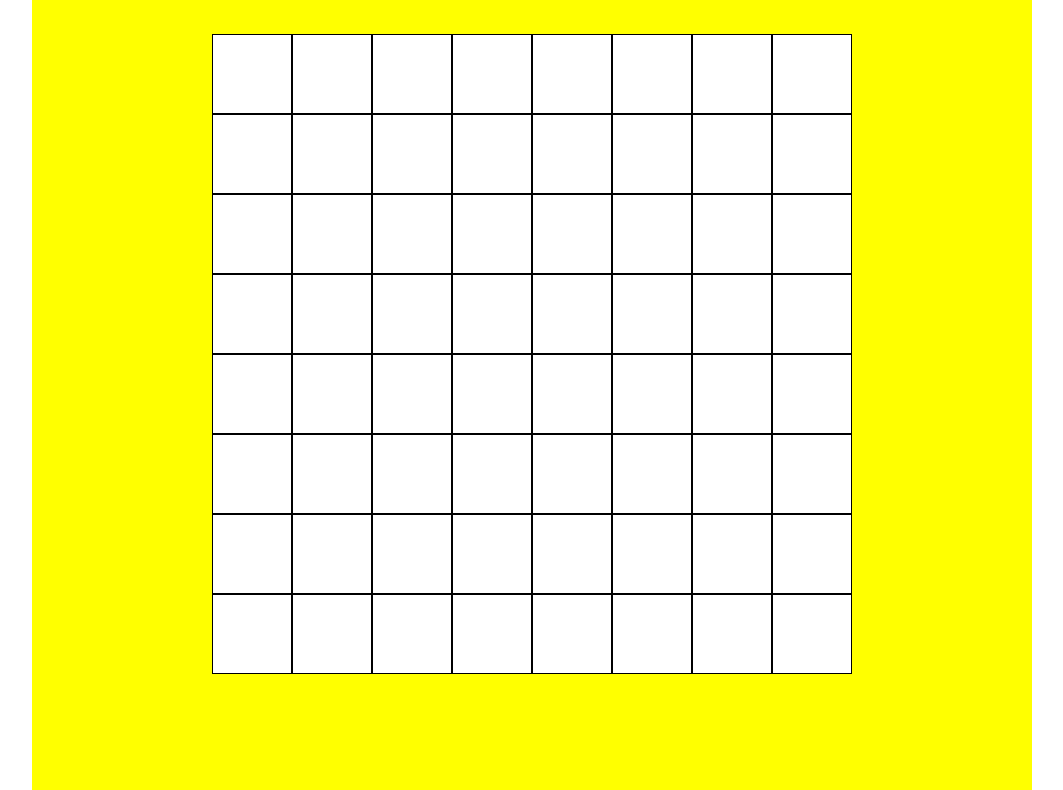
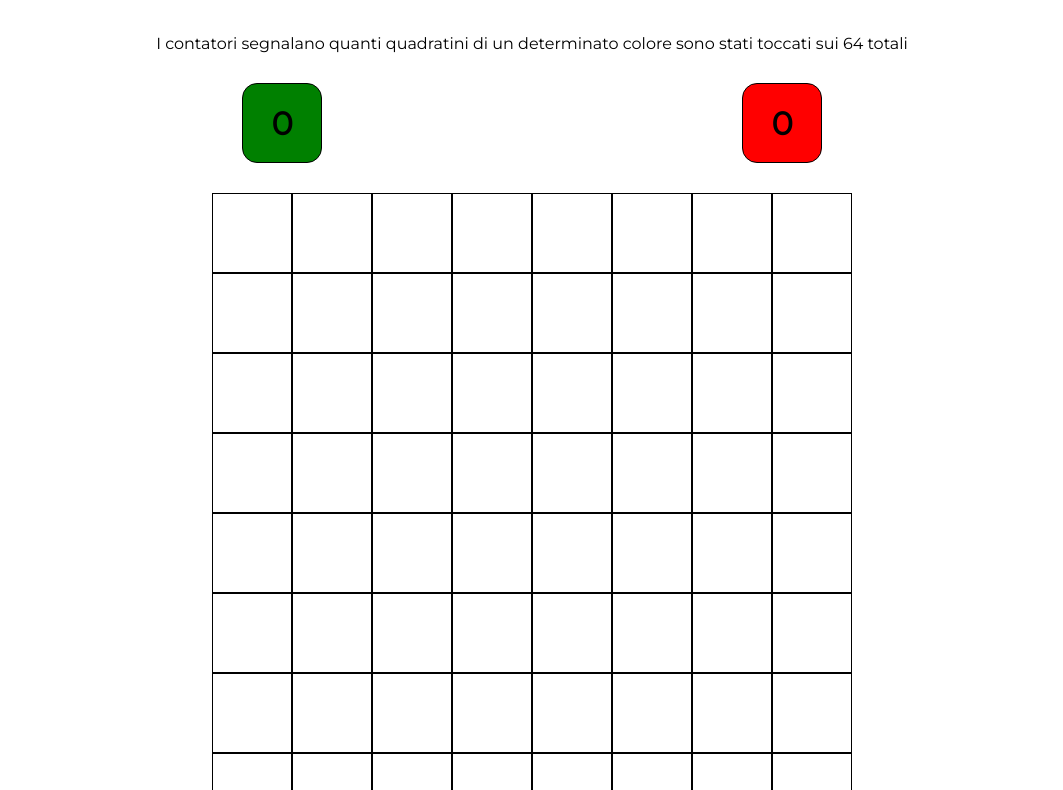
Before and after one commit to silvicardo/jquery-quadratini, a plain HTML site: page index.html in a window 1280 px wide. Shown: the part 105-895 px from the top of the page, without its empty margins (108-1171 px from the left). Drawn offline with nearby package versions, Linux system fonts and the light colour scheme.

Commit message:
counters

```diff
--- a/index.html
+++ b/index.html
@@ -10,15 +10,16 @@
   <body>
     <div id="main_container">
       <header>
-        <!-- Eventuale NavBar -->
         <h1>quadratini</h1>
+        <p>I contatori segnalano quanti quadratini di un determinato colore sono stati toccati sui 64 totali</p>
       </header>
 
       <div class="contatori">
-        <!-- Elementi per contatore quadratini verdi/rossi attivi -->
         <div class="contatore verdi">
+          <h1>0</h1>
         </div>
         <div class="contatore rossi">
+          <h1>0</h1>
         </div>
       </div>
 
--- a/main.js
+++ b/main.js
@@ -10,18 +10,26 @@ console.log('Hi from main.js');
 //64 quadratini, estrarre le posizioni dei quadratini
 var posizioniRossi = [0,1,8,9,12,15,18,20,25,34,59,60,61,62,63];
 
+
 //codice per modificare attributo colore in base all'oggetto toccato
 
 var tuttiIQuadratini = $('.quadratino');
+var contatoreVerdi = $('.contatore.verdi h1');
+var contatoreRossi = $('.contatore.rossi h1');
+var verdiScoperti = 0;
+var rossiScoperti = 0;
 
-tuttiIQuadratini.click(function(){
-  // alert('cliccato');
+tuttiIQuadratini.click(function() {
 
   var quadratinoCliccato = $(this);
 
   if (posizioniRossi.includes(quadratinoCliccato.index())) {
     quadratinoCliccato.css('background', 'red');
+    rossiScoperti++;
+    contatoreRossi.text(rossiScoperti);
   } else {
     quadratinoCliccato.css('background', 'green');
+    verdiScoperti++;
+    contatoreVerdi.text(verdiScoperti);
   }
 });
--- a/style.css
+++ b/style.css
@@ -4,29 +4,53 @@
   margin: 0;
   padding: 0;
   box-sizing: border-box;
-    font-family: 'Montserrat', sans-serif;
+  font-family: 'Montserrat', sans-serif;
 }
 
 #main_container {
   max-width: 1000px;
-  height: 900px;
+  height: 1200px;
   margin: 0 auto;
-  background: yellow;
+  /* background: yellow; */
 }
 
+header {
+  text-align: center;
+}
 
 header h1 {
   margin: 50px auto;
-  text-transform: uppercase;
-  text-align: center;
+  text-transform: uppercase
 }
 
+.contatori {
+  margin: 30px auto;
+  display: flex;
+  justify-content: space-around;
+  align-items: center;
+}
+
+.contatore {
+  width: 80px;
+  height: 80px;
+  text-align: center;
+  line-height: 80px;
+  border: 1px solid black;
+  border-radius: 15px;
+}
+
+.contatore.verdi {
+  background: green;
+}
+
+.contatore.rossi {
+  background: red;
+}
 
 .quadratini {
   margin: 0 auto;
   width: 640px;
   height: 640px;
-  background: blue;
 }
 
 .quadratino {
```
